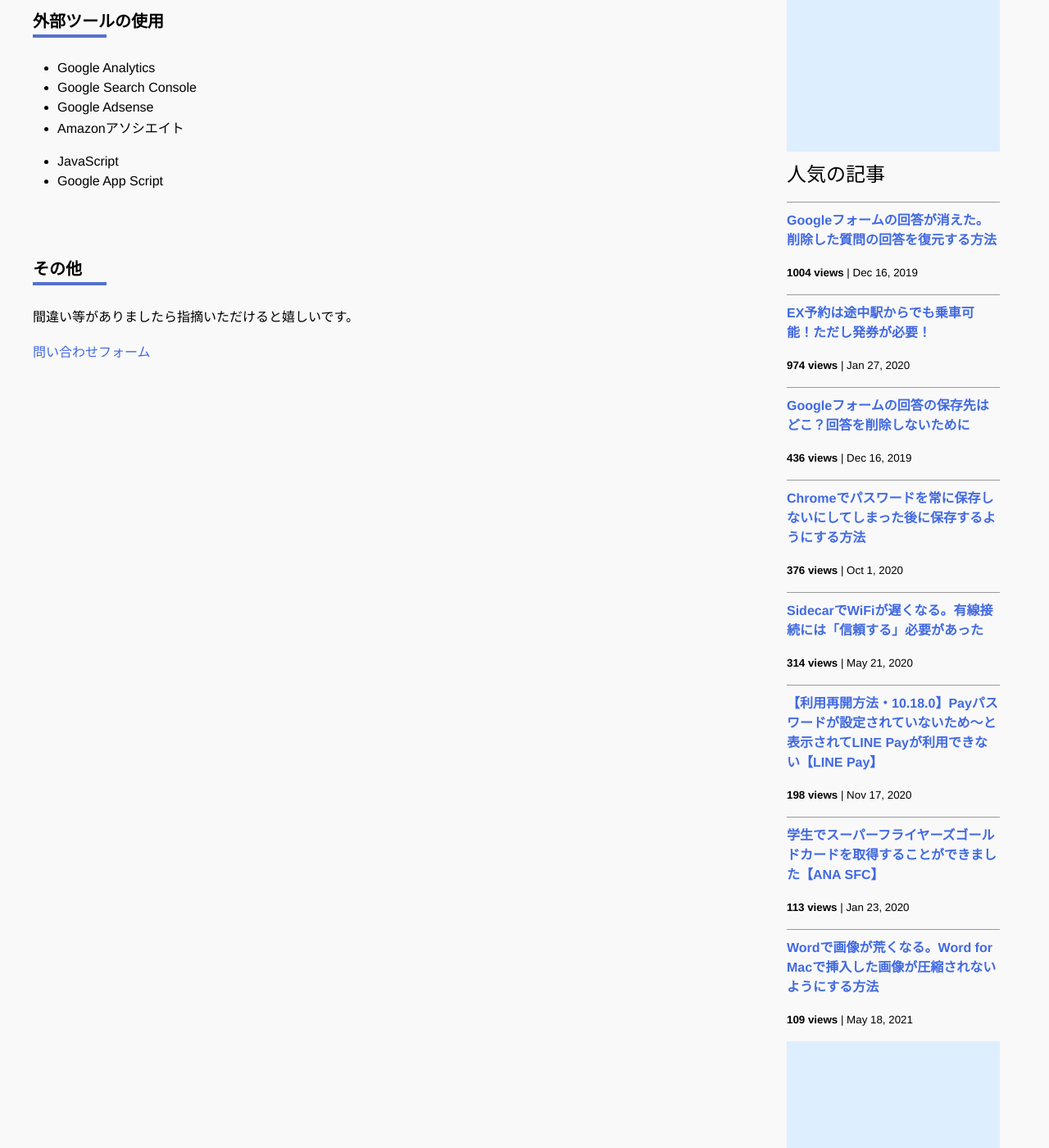
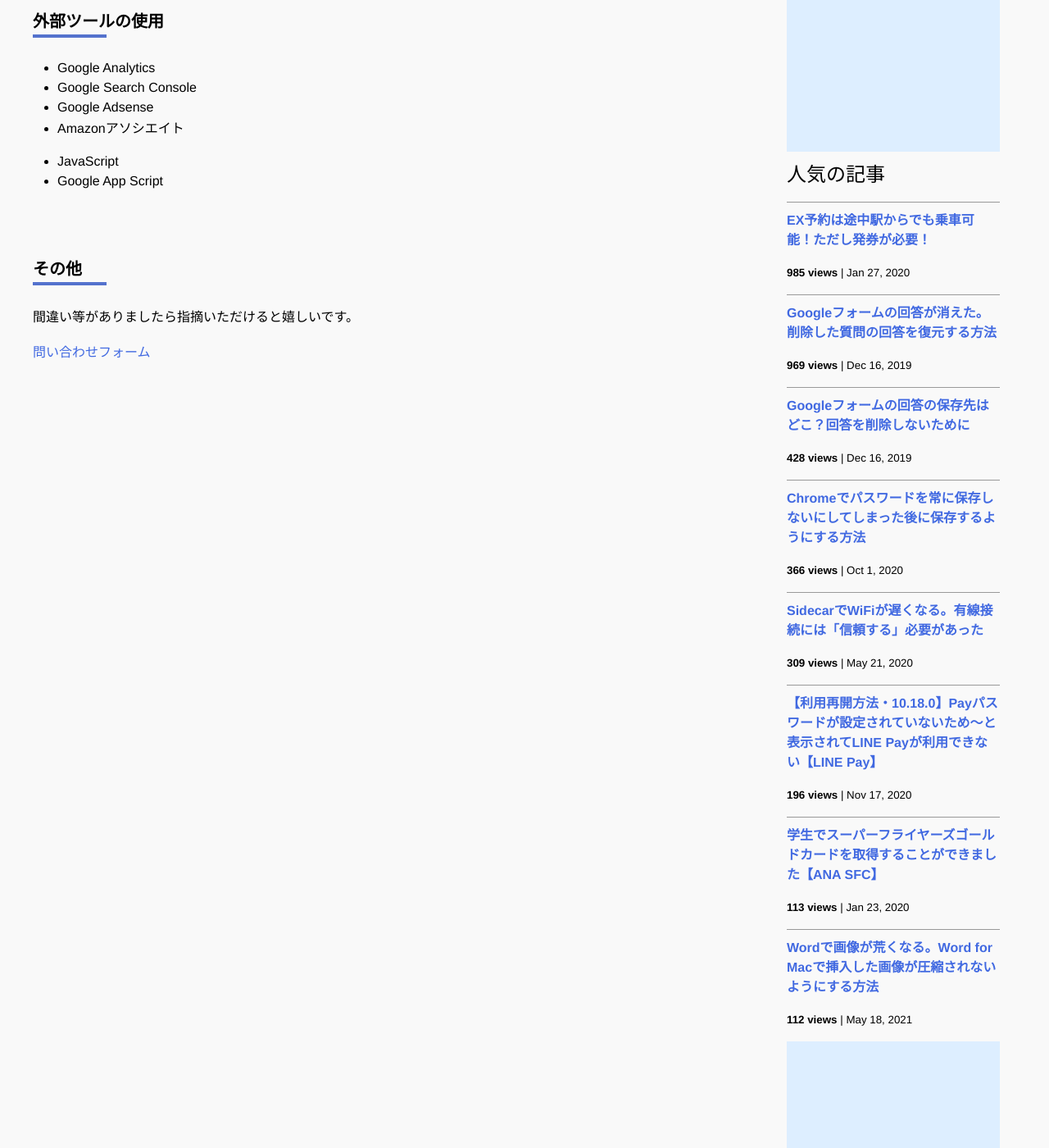
Before and after one commit to iwanaminami/shoyaiwaname, a Jekyll site: the page built from about.markdown, in a window 1280 px wide and 1400 px high, scrolled down 628 px. Shown: the whole window at 82% size. Built offline with Jekyll 4.4.1, drawn with Linux system fonts in a browser that asks for light colours; nearby versions of some CDN libraries; comment, search, counter and statistics services are not loaded.

Commit message:
a new commit message

```diff
--- a/_data/popularposts.yml
+++ b/_data/popularposts.yml
@@ -1,17 +1,17 @@
 side:
-  - view: 1004
+  - view: 985
+    url: /2020/01/27/ex-rideontheway.html
+  - view: 969
     url: /2019/12/16/restore-googleform.html
-  - view: 974
-    url: /2020/01/27/ex-rideontheway.html
-  - view: 436
+  - view: 428
     url: /2019/12/16/googleform-answers.html
-  - view: 376
+  - view: 366
     url: /2020/10/01/googlepassword.html
-  - view: 314
+  - view: 309
     url: /2020/05/21/sidecar-via-cable.html
-  - view: 198
+  - view: 196
     url: /2020/11/17/linepay.html
   - view: 113
     url: /2020/01/23/sfcgold.html
-  - view: 109
+  - view: 112
     url: /2021/05/18/image-compression-word.html
```
